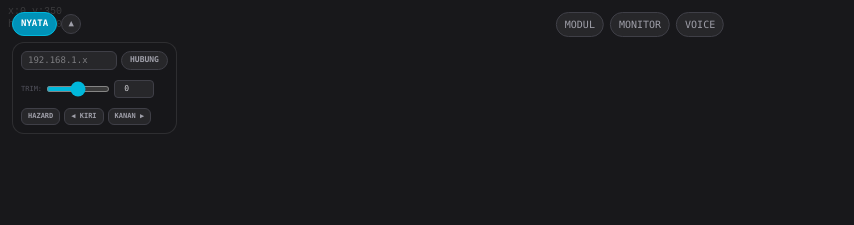
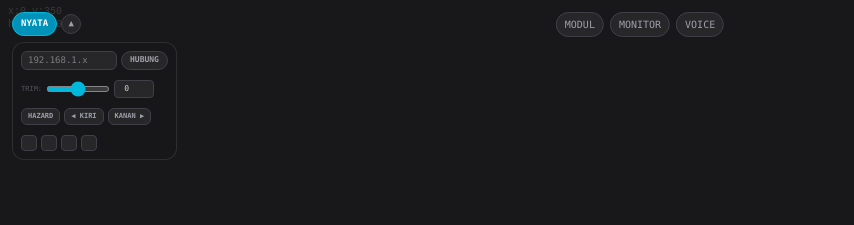
Before and after one commit to jajangking/kei, a Next.js app: page /simulasi in a window 1280 px wide. Shown: the top 225 px of the page, without its empty margins (0-854 px from the left). Built offline with nearby package versions, Linux system fonts and the light colour scheme.

Commit message:
tambah kontrol LED manual (4 toggle) di panel NYATA

```diff
--- a/app/simulasi/page.tsx
+++ b/app/simulasi/page.tsx
@@ -41,6 +41,7 @@ export default function SimulasiPage() {
   const [buzzerActive, setBuzzerActive] = useState(false);
   const [ledMode, setLedMode] = useState(0);
   const ledModeRef = useRef(0);
+  const [ledMask, setLedMask] = useState(0);
   const lastBuzzerRef = useRef(0);
   const keyActiveRef = useRef(false);
   const [modulesOpen, setModulesOpen] = useState(false);
@@ -260,6 +261,7 @@ export default function SimulasiPage() {
       ledModeRef.current = tele.led_mode;
       setLedMode(tele.led_mode);
     }
+    if (tele?.led != null && tele.led !== ledMask) setLedMask(tele.led);
 
     const dots = scanDotsRef.current;
     const gyroMag = Math.abs(tele?.gyroZ ?? 0);
@@ -1180,6 +1182,25 @@ export default function SimulasiPage() {
                 </button>
               ))}
             </div>
+            <div className="flex gap-1 mt-1">
+              {[
+                { lbl: '◀', idx: 0, color: 'bg-white' },
+                { lbl: '▶', idx: 1, color: 'bg-white' },
+                { lbl: '◀', idx: 2, color: 'bg-red-500' },
+                { lbl: '▶', idx: 3, color: 'bg-red-500' },
+              ].map(b => {
+                const on = (ledMask >> b.idx) & 1;
+                return (
+                  <button key={b.idx} onClick={() => {
+                    const arr = [0, 0, 0, 0];
+                    for (let i = 0; i < 4; i++) arr[i] = i === b.idx ? (on ? 0 : 1) : ((ledMask >> i) & 1);
+                    if (wsRef.current?.readyState === WebSocket.OPEN) wsRef.current.send(JSON.stringify({ led: arr }));
+                  }}
+                    className={`size-4 rounded-sm border active:scale-90 ${on ? b.color + ' border-transparent' : 'bg-zinc-800 border-zinc-700'}`}
+                  />
+                );
+              })}
+            </div>
           </div>
         )}
       </div>
```
